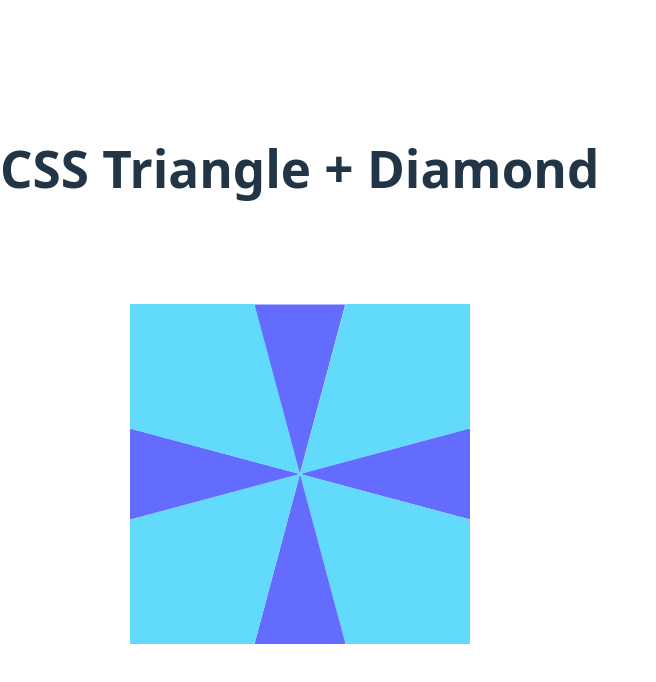
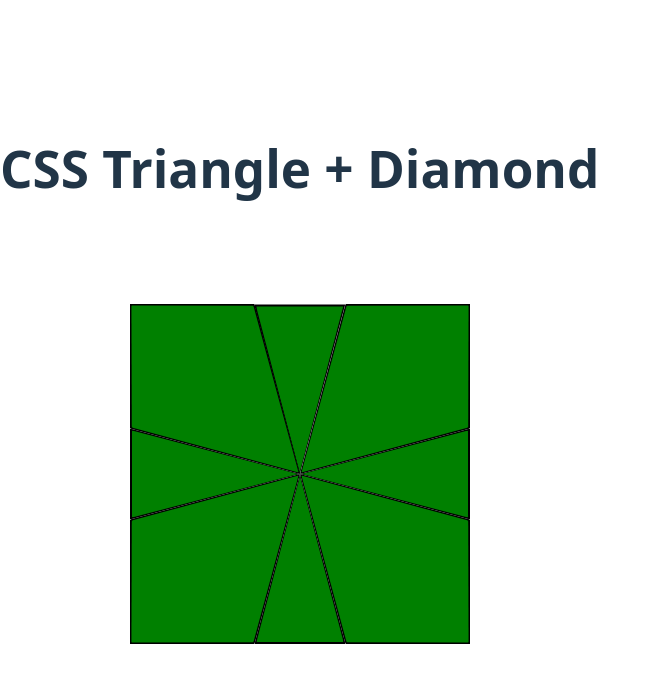
Before and after one commit to ssung1/square1-react, a React (Vite) app: page / in a window 1280 px wide. Shown: the top 682 px of the page, without its empty margins (0-656 px from the left). Built offline with nearby package versions, Linux system fonts and the light colour scheme.

Commit message:
Can now specify color

```diff
--- a/src/App.css
+++ b/src/App.css
@@ -19,12 +19,27 @@
 }
 
 .triangle {
-  background: #646cff;
+  position: relative;
+  background: #000;
   transform-origin: center;
   clip-path: polygon(0 0, 100% 0, 50% 100%);
 }
 
+.triangle-fill {
+  position: absolute;
+  inset: 2px;
+  background: #646cff;
+  clip-path: inherit;
+}
+
 .diamond {
-  background: #61dafb;
+  position: relative;
+  background: #000;
   transform-origin: center;
 }
+
+.diamond-fill {
+  position: absolute;
+  inset: 2px;
+  background: #61dafb;
+}
--- a/src/App.jsx
+++ b/src/App.jsx
@@ -83,7 +83,7 @@ const getTriangleDimensionsFromSide = (sideLength, apexAngleDeg = 30) => {
   }
 }
 
-function Triangle({ rotation = 0, sideLength = 176 }) {
+function Triangle({ rotation = 0, sideLength = 176, color = '#646cff' }) {
   const { width, height } = getTriangleDimensionsFromSide(sideLength)
 
   return (
@@ -95,11 +95,13 @@ function Triangle({ rotation = 0, sideLength = 176 }) {
         transform: `rotate(${rotation}deg)`,
       }}
       aria-label="triangle shape"
-    />
+    >
+      <div className="triangle-fill" style={{ background: color }} />
+    </div>
   )
 }
 
-function Diamond({ rotation = 0, longSideLength = 176 }) {
+function Diamond({ rotation = 0, longSideLength = 176, color = '#61dafb' }) {
   const diamondGeometry = getDiamondGeometry(longSideLength)
 
   return (
@@ -113,7 +115,15 @@ function Diamond({ rotation = 0, longSideLength = 176 }) {
         aspectRatio: diamondGeometry.aspectRatio,
       }}
       aria-label="diamond shape"
-    />
+    >
+      <div
+        className="diamond-fill"
+        style={{
+          clipPath: diamondGeometry.clipPath,
+          background: color,
+        }}
+      />
+    </div>
   )
 }
 
@@ -125,7 +135,9 @@ function arrangeFace(shapes) {
   const triangleDimensions = getTriangleDimensionsFromSide(triangleSideLength)
   const diamondGeometry = getDiamondGeometry(diamondLongSideLength)
 
-  return shapes.map((shape, index) => {
+  return shapes.map((item, index) => {
+    const shape = item.shape
+    const color = item.color
     const angle = -Math.PI / 2 + (2 * Math.PI * index) / shapes.length
     const towardCenterAngleDeg = (angle * 180) / Math.PI + 180
     const inwardRotation = towardCenterAngleDeg - 90
@@ -147,11 +159,23 @@ function arrangeFace(shapes) {
     let shapeElement = null
 
     if (shape === 'triangle') {
-      shapeElement = <Triangle rotation={inwardRotation} sideLength={triangleSideLength} />
+      shapeElement = (
+        <Triangle
+          rotation={inwardRotation}
+          sideLength={triangleSideLength}
+          color={color}
+        />
+      )
     }
 
     if (shape === 'diamond') {
-      shapeElement = <Diamond rotation={inwardRotation} longSideLength={diamondLongSideLength} />
+      shapeElement = (
+        <Diamond
+          rotation={inwardRotation}
+          longSideLength={diamondLongSideLength}
+          color={color}
+        />
+      )
     }
 
     if (!shapeElement) {
@@ -171,8 +195,26 @@ function arrangeFace(shapes) {
 }
 
 function App() {
-  const faceShapes = arrangeFace(['triangle', 'diamond', 'triangle', 'diamond', 'triangle', 'diamond', 'triangle', 'diamond'])
-  // const faceShapes = arrangeFace(['triangle', 'triangle', 'triangle', 'triangle', 'diamond', 'diamond', 'diamond', 'diamond'])
+  const faceShapes = arrangeFace([
+    { shape: 'triangle', color: 'green' },
+    { shape: 'diamond', color: 'green' },
+    { shape: 'triangle', color: 'green' },
+    { shape: 'diamond', color: 'green' },
+    { shape: 'triangle', color: 'green' },
+    { shape: 'diamond', color: 'green' },
+    { shape: 'triangle', color: 'green' },
+    { shape: 'diamond', color: 'green' },
+  ])
+  // const faceShapes = arrangeFace([
+  //   { shape: 'triangle' },
+  //   { shape: 'triangle' },
+  //   { shape: 'triangle' },
+  //   { shape: 'triangle' },
+  //   { shape: 'diamond' },
+  //   { shape: 'diamond' },
+  //   { shape: 'diamond' },
+  //   { shape: 'diamond' },
+  // ])
 
   return (
     <main className="home">
```
